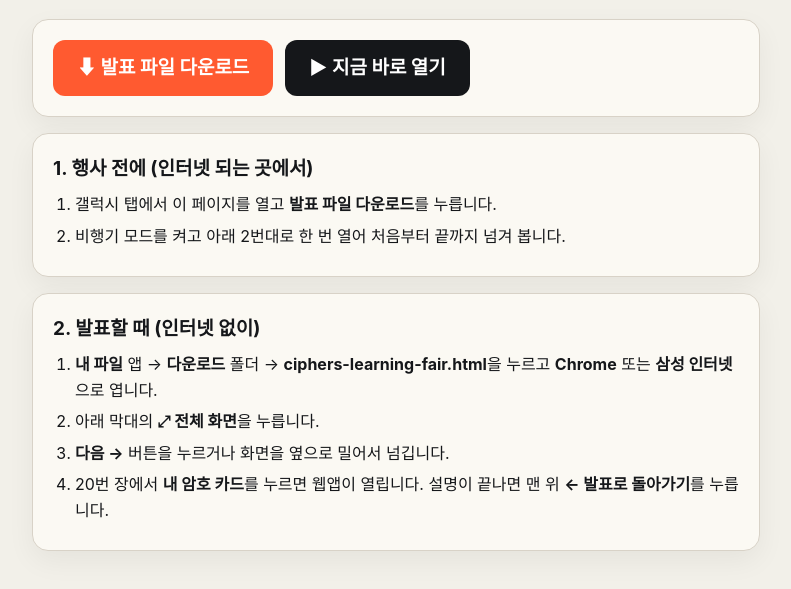
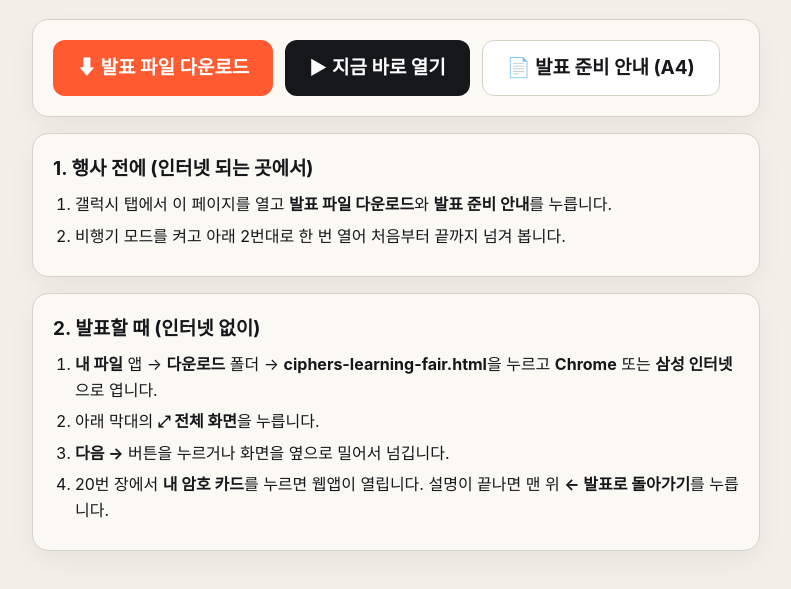
Before and after one commit to ciphers-and-numbers/ciphers-and-numbers.github.io, a plain HTML site: page learning-fair/index.html in a window 1280 px wide. Shown: the part 175-764 px from the top of the page, without its empty margins (244-1035 px from the left). Drawn offline with Linux system fonts and the light colour scheme.

Commit message:
러닝페어 학생용 발표 준비 안내(A4) 추가
Co-Authored-By: Claude Opus 5.5 <noreply@anthropic.com>
Claude-Session: https://claude.ai/code/session_014GLUce44zbTuKTJyxd3NP4

```diff
--- a/learning-fair/index.html
+++ b/learning-fair/index.html
@@ -23,6 +23,7 @@
   .btn{display:inline-flex;align-items:center;justify-content:center;min-height:56px;padding:0 24px;border-radius:12px;font-size:19px;font-weight:700;text-decoration:none}
   .btn.main{background:var(--accent);color:#fff}
   .btn.sub2{background:#15171a;color:#fff}
+  .btn.ghost{background:#fff;color:#15171a;border:1.5px solid var(--line)}
   h2{font-size:19px;margin:0 0 8px}
   ol{margin:0;padding-left:22px} li{margin-bottom:6px}
   b{font-weight:700}
@@ -38,13 +39,14 @@
     <div class="btns">
       <a class="btn main" href="ciphers-learning-fair.html" download="ciphers-learning-fair.html">⬇ 발표 파일 다운로드</a>
       <a class="btn sub2" href="ciphers-learning-fair.html">▶ 지금 바로 열기</a>
+      <a class="btn ghost" href="prep-guide.pdf" download="learning-fair-guide.pdf">📄 발표 준비 안내 (A4)</a>
     </div>
   </div>
 
   <div class="card">
     <h2>1. 행사 전에 (인터넷 되는 곳에서)</h2>
     <ol>
-      <li>갤럭시 탭에서 이 페이지를 열고 <b>발표 파일 다운로드</b>를 누릅니다.</li>
+      <li>갤럭시 탭에서 이 페이지를 열고 <b>발표 파일 다운로드</b>와 <b>발표 준비 안내</b>를 누릅니다.</li>
       <li>비행기 모드를 켜고 아래 2번대로 한 번 열어 처음부터 끝까지 넘겨 봅니다.</li>
     </ol>
   </div>
```
Also changed, not shown: 2 other files.
